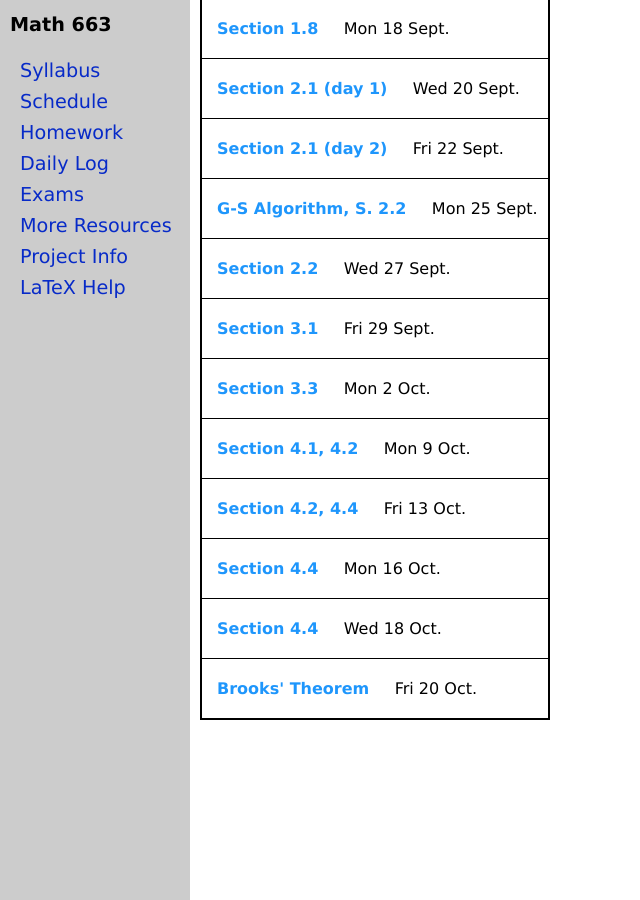
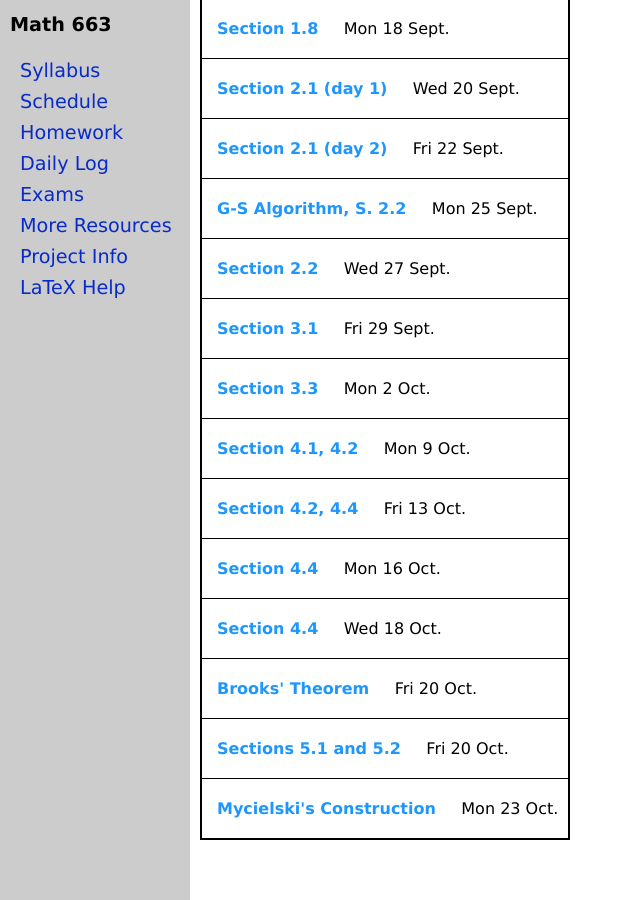
Before and after one commit to jrfaudree/GradGT, a Jekyll site: the page built from dailylog.md, in a window 1280 px wide and 900 px high, scrolled down 524 px. Shown: the whole window, without its empty margins (0-640 px from the left). Built offline with Jekyll 4.4.1, drawn with Linux system fonts in a browser that asks for light colours.

Commit message:
Update dailylog.yml

```diff
--- a/_data/dailylog.yml
+++ b/_data/dailylog.yml
@@ -58,3 +58,9 @@ dailylog:
 - name: Brooks' Theorem
   date: Fri 20 Oct
   url: M663f23_Brooks-Thm.pdf
+- name: Sections 5.1 and 5.2
+  date: Fri 20 Oct
+  url: InClassNotes-fri-20-oct.pdf
+- name: Mycielski's Construction
+  date: Mon 23 Oct
+  url: M663f23_Mycielski_Construction
```
